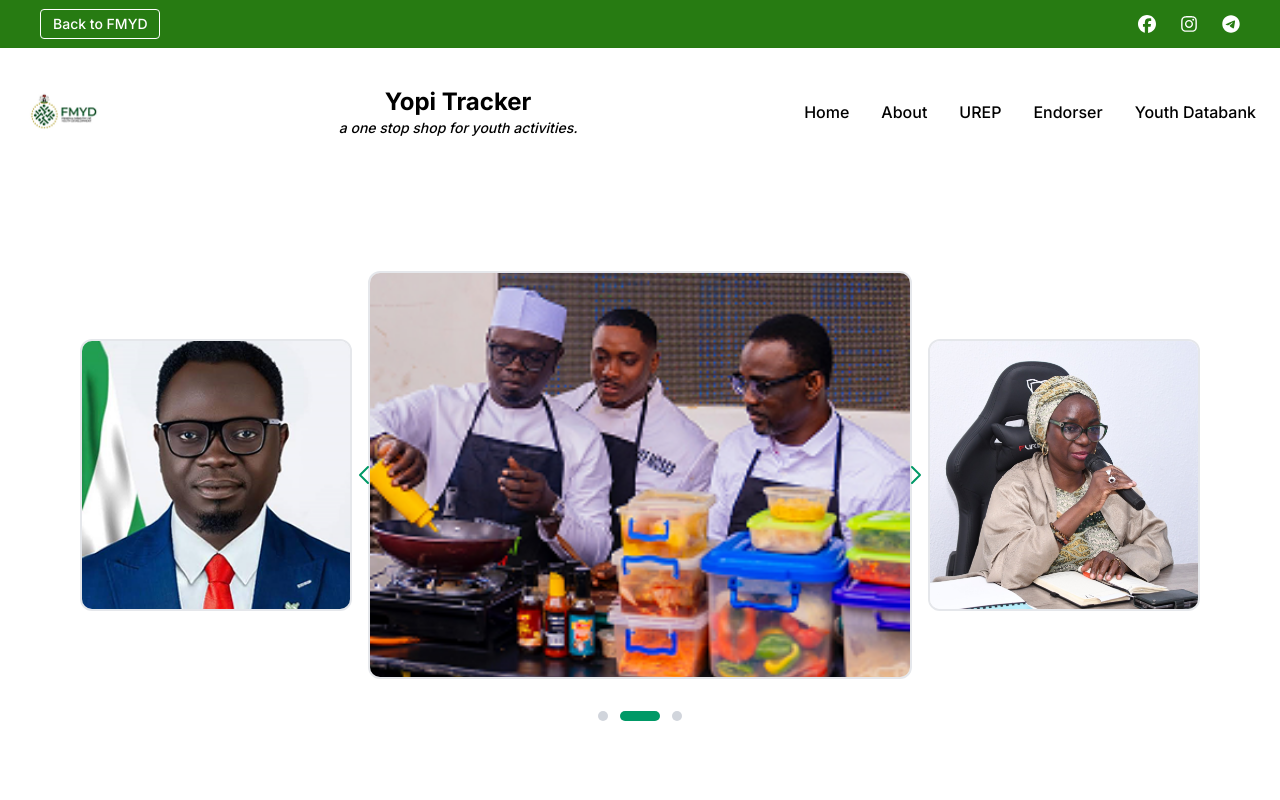
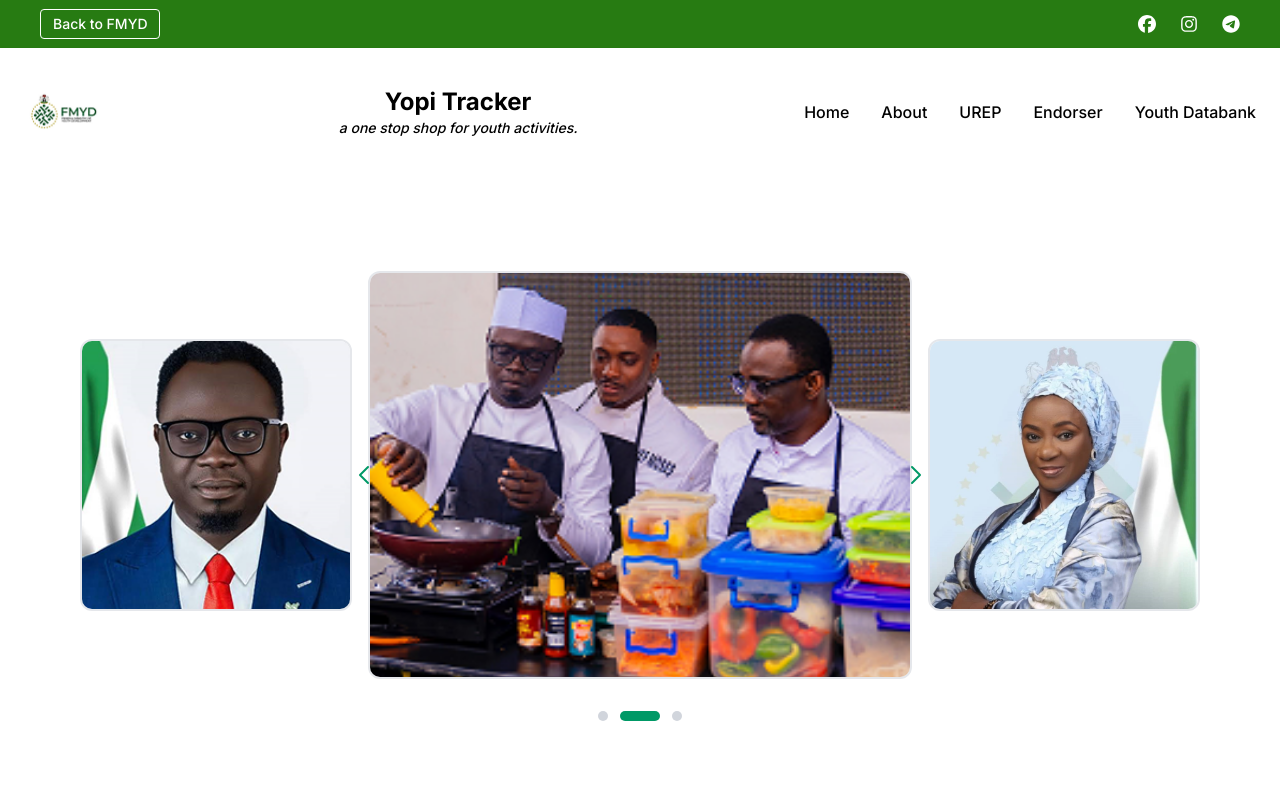
Before and after one commit to Balami7/fmydurep, a Next.js app: page / in a window 1280 px wide. Shown: the top 800 px of the page. Built offline with nearby package versions, Linux system fonts and the light colour scheme.

Commit message:
Update hero.tsx

```diff
--- a/components/hero.tsx
+++ b/components/hero.tsx
@@ -91,7 +91,7 @@ export default function PartnershipGallery() {
       <div className="hidden min-[741px]:block w-1/4">
         <div className="relative w-full aspect-square rounded-xl overflow-hidden border-2 border-gray-200">
           <Image
-            src="/newer_pic.png"
+            src="/woman2.jpeg"
             alt="After slideshow image"
             fill
             className="object-cover"
```
